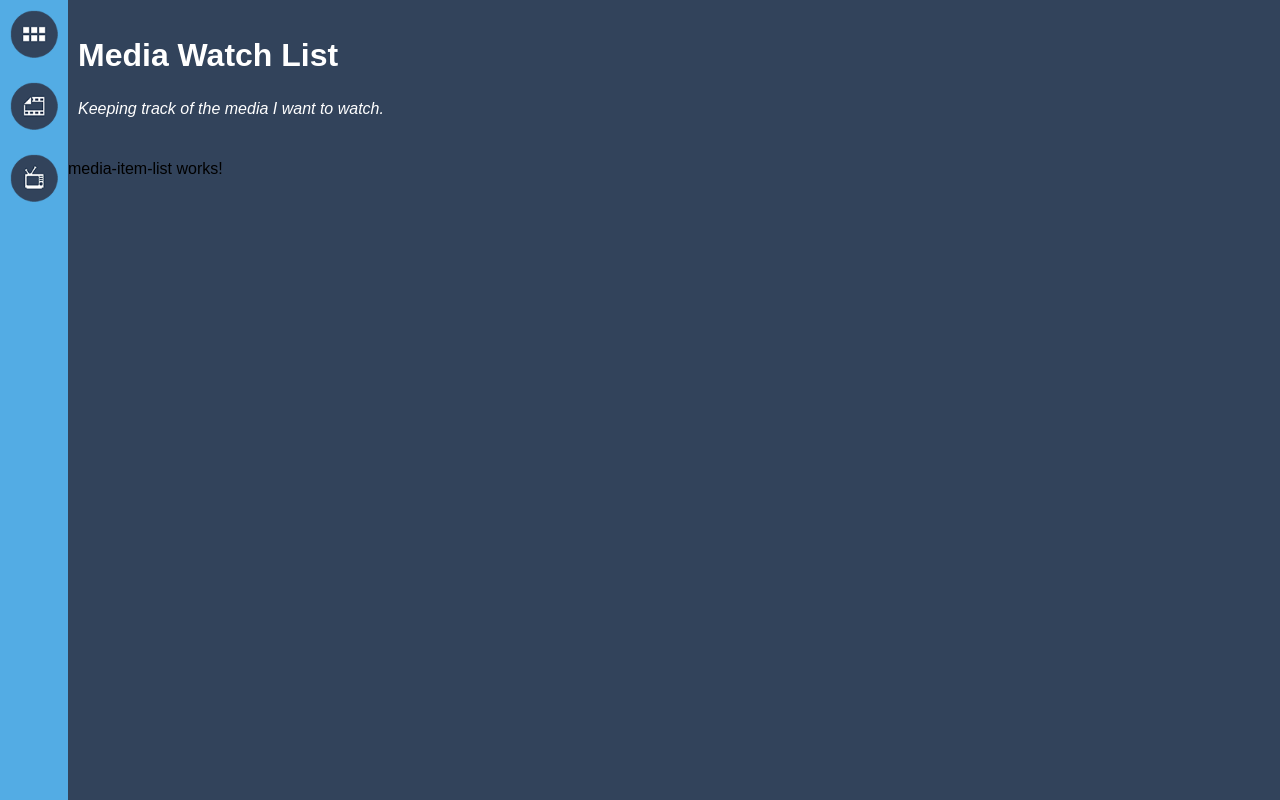
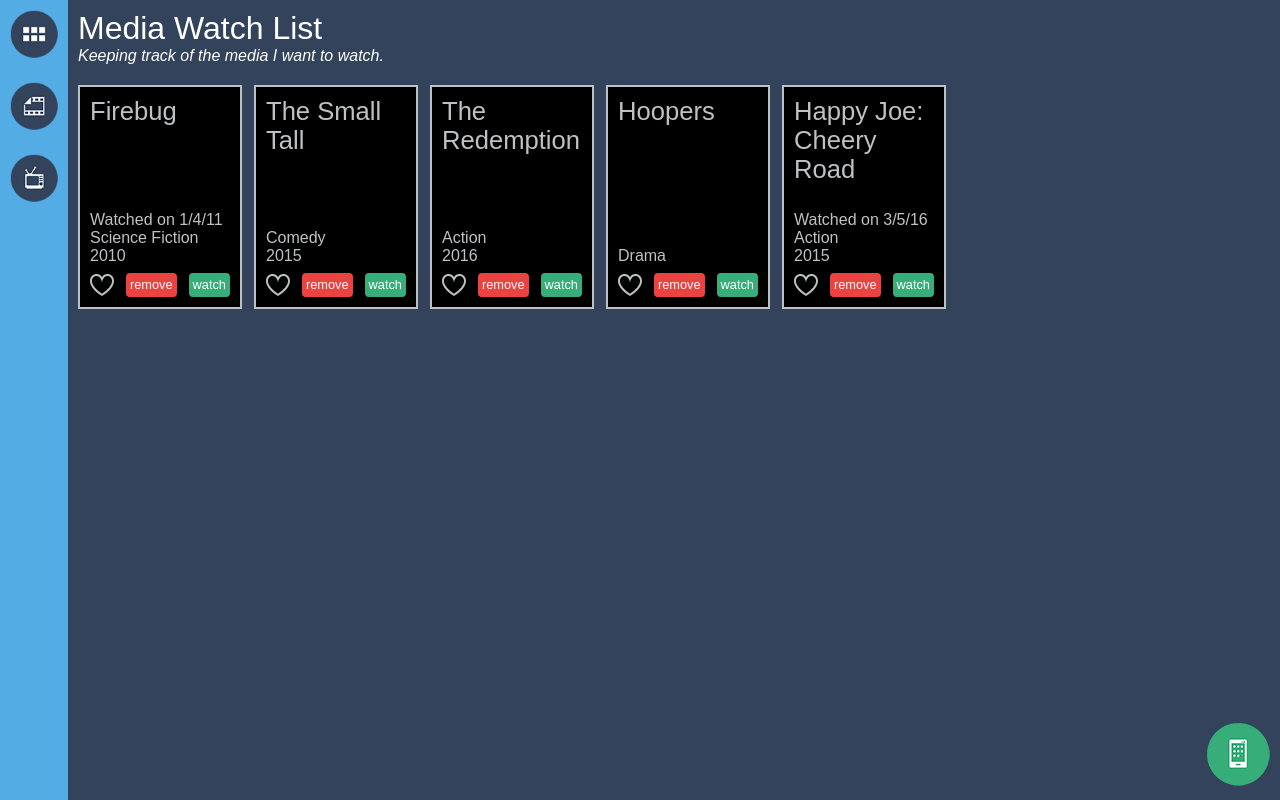
Before and after one commit to PrajapatiKundan/media-tracker-app, an Angular app: page /all in a window 1280 px wide. Built offline with nearby package versions, Linux system fonts and the light colour scheme.

Commit message:
feat: add media-item service, model, component and list-component

```diff
--- a/angular.json
+++ b/angular.json
@@ -12,7 +12,7 @@
       },
       "root": "",
       "sourceRoot": "src",
-      "prefix": "app",
+      "prefix": "mw",
       "architect": {
         "build": {
           "builder": "@angular-devkit/build-angular:browser",
--- a/src/app/app.module.ts
+++ b/src/app/app.module.ts
@@ -4,11 +4,13 @@ import { BrowserModule } from '@angular/platform-browser';
 import { AppRoutingModule } from './app-routing.module';
 import { AppComponent } from './app.component';
 import { MediaItemListComponent } from './components/media-item-list/media-item-list.component';
+import { MediaItemComponent } from './components/media-item/media-item.component';
 
 @NgModule({
   declarations: [
     AppComponent,
-    MediaItemListComponent
+    MediaItemListComponent,
+    MediaItemComponent
   ],
   imports: [
     BrowserModule,
--- a/src/app/components/media-item-list/media-item-list.component.css
+++ b/src/app/components/media-item-list/media-item-list.component.css
@@ -0,0 +1,37 @@
+:host {
+  display: flex;
+  height: calc(100% - 95px);
+  flex-direction: column;
+  padding: 10px;
+}
+header {
+  color: #c6c5c3;
+}
+header.medium-movies {
+  color: #53ace4;
+}
+header.medium-series {
+  color: #45bf94;
+}
+header > h2 {
+  font-size: 1.4em;
+}
+header > h2.error {
+  color: #d93a3e;
+}
+section {
+  flex: 1;
+  display: flex;
+  flex-flow: row wrap;
+  align-content: flex-start;
+}
+section > media-item {
+  margin: 10px;
+}
+footer {
+  text-align: right;
+}
+footer .icon {
+  width: 64px;
+  height: 64px;
+}
--- a/src/app/components/media-item-list/media-item-list.component.html
+++ b/src/app/components/media-item-list/media-item-list.component.html
@@ -1 +1,14 @@
-<p>media-item-list works!</p>
+<header></header>
+
+<section>
+  <mw-media-item
+    *ngFor="let mediaItem of mediaItems"
+    [mediaItem]="mediaItem"
+  ></mw-media-item>
+</section>
+
+<footer>
+  <a routerLink="/add">
+    <img class="icon" src="assets/01.png" />
+  </a>
+</footer>
--- a/src/app/components/media-item-list/media-item-list.component.ts
+++ b/src/app/components/media-item-list/media-item-list.component.ts
@@ -1,15 +1,18 @@
+import { MediaItemService } from './../../services/media-item.service';
 import { Component, OnInit } from '@angular/core';
+import { MediaItem } from 'src/app/models/media-item';
 
 @Component({
-  selector: 'app-media-item-list',
+  selector: 'mw-media-item-list',
   templateUrl: './media-item-list.component.html',
-  styleUrls: ['./media-item-list.component.css']
+  styleUrls: ['./media-item-list.component.css'],
 })
 export class MediaItemListComponent implements OnInit {
+  mediaItems: MediaItem[] = [];
 
-  constructor() { }
+  constructor(private mediaItemService: MediaItemService) {}
 
   ngOnInit(): void {
+    this.mediaItems = this.mediaItemService.getMediaItems();
   }
-
 }
--- /dev/null
+++ b/src/app/components/media-item/media-item.component.css
@@ -0,0 +1,66 @@
+:host {
+  display: flex;
+  flex-direction: column;
+  width: 140px;
+  height: 200px;
+  border: 2px solid;
+  background-color: black; /*#29394b;*/
+  padding: 10px;
+  color: #bdc2c5;
+  margin: 0 12px 12px 0;
+}
+h2 {
+  font-size: 1.6em;
+  flex: 1;
+}
+:host(.medium-movies) {
+  border-color: #53ace4;
+}
+:host(.medium-movies) > h2 {
+  color: #53ace4;
+}
+:host(.medium-series) {
+  border-color: #45bf94;
+}
+:host(.medium-series) > h2 {
+  color: #45bf94;
+}
+.tools {
+  margin-top: 8px;
+  display: flex;
+  flex-wrap: nowrap;
+  justify-content: space-between;
+}
+.favorite {
+  width: 24px;
+  height: 24px;
+  fill: #bdc2c5;
+  cursor: pointer;
+}
+.favorite.is-favorite {
+  fill: #37ad79;
+}
+.favorite.is-favorite-hovering {
+  fill: #45bf94;
+}
+.favorite.is-favorite.is-favorite-hovering {
+  fill: #ec4342;
+}
+.delete {
+  display: block;
+  background-color: #ec4342;
+  padding: 4px;
+  font-size: 0.8em;
+  border-radius: 4px;
+  color: #ffffff;
+  cursor: pointer;
+}
+.details {
+  display: block;
+  background-color: #37ad79;
+  padding: 4px;
+  font-size: 0.8em;
+  border-radius: 4px;
+  color: #ffffff;
+  text-decoration: none;
+}
--- /dev/null
+++ b/src/app/components/media-item/media-item.component.html
@@ -0,0 +1,15 @@
+<h2>{{ mediaItem.name }}</h2>
+<div *ngIf="mediaItem.watchedOn">
+  Watched on {{ mediaItem.watchedOn | date: "shortDate" }}
+</div>
+<div>{{ mediaItem.category }}</div>
+<div>{{ mediaItem.year }}</div>
+<div class="tools">
+  <svg class="favorite" xmlns="http://www.w3.org/2000/svg" viewBox="0 0 24 24">
+    <path
+      d="M12 9.229c.234-1.12 1.547-6.229 5.382-6.229 2.22 0 4.618 1.551 4.618 5.003 0 3.907-3.627 8.47-10 12.629-6.373-4.159-10-8.722-10-12.629 0-3.484 2.369-5.005 4.577-5.005 3.923 0 5.145 5.126 5.423 6.231zm-12-1.226c0 4.068 3.06 9.481 12 14.997 8.94-5.516 12-10.929 12-14.997 0-7.962-9.648-9.028-12-3.737-2.338-5.262-12-4.27-12 3.737z"
+    />
+  </svg>
+  <a class="delete" (click)="onDelete()"> remove </a>
+  <a class="details"> watch </a>
+</div>
--- /dev/null
+++ b/src/app/components/media-item/media-item.component.ts
@@ -0,0 +1,20 @@
+import { MediaItem } from './../../models/media-item';
+import { Component, Input, OnInit } from '@angular/core';
+
+@Component({
+  selector: 'mw-media-item',
+  templateUrl: './media-item.component.html',
+  styleUrls: ['./media-item.component.css'],
+})
+export class MediaItemComponent implements OnInit {
+  @Input()
+  mediaItem!: MediaItem;
+
+  constructor() {}
+
+  ngOnInit(): void {
+    console.log(this.mediaItem);
+  }
+
+  onDelete() {}
+}
--- /dev/null
+++ b/src/app/models/media-item.ts
@@ -0,0 +1,9 @@
+export interface MediaItem {
+  id: number;
+  name: string;
+  medium: string;
+  category: string;
+  year: number | null;
+  watchedOn: number | null;
+  isFavorite: boolean;
+}
--- /dev/null
+++ b/src/app/services/media-item.service.ts
@@ -0,0 +1,60 @@
+import { MediaItem } from './../models/media-item';
+import { Injectable } from '@angular/core';
+
+@Injectable({
+  providedIn: 'root',
+})
+export class MediaItemService {
+  mediaItems: MediaItem[] = [
+    {
+      id: 1,
+      name: 'Firebug',
+      medium: 'Series',
+      category: 'Science Fiction',
+      year: 2010,
+      watchedOn: 1294166565384,
+      isFavorite: false,
+    },
+    {
+      id: 2,
+      name: 'The Small Tall',
+      medium: 'Movies',
+      category: 'Comedy',
+      year: 2015,
+      watchedOn: null,
+      isFavorite: true,
+    },
+    {
+      id: 3,
+      name: 'The Redemption',
+      medium: 'Movies',
+      category: 'Action',
+      year: 2016,
+      watchedOn: null,
+      isFavorite: false,
+    },
+    {
+      id: 4,
+      name: 'Hoopers',
+      medium: 'Series',
+      category: 'Drama',
+      year: null,
+      watchedOn: null,
+      isFavorite: true,
+    },
+    {
+      id: 5,
+      name: 'Happy Joe: Cheery Road',
+      medium: 'Movies',
+      category: 'Action',
+      year: 2015,
+      watchedOn: 1457166565384,
+      isFavorite: false,
+    },
+  ];
+  constructor() {}
+
+  getMediaItems(): MediaItem[] {
+    return this.mediaItems;
+  }
+}
--- a/src/styles.css
+++ b/src/styles.css
@@ -1,3 +1,92 @@
+/* resets */
+html,
+body,
+div,
+span,
+applet,
+object,
+iframe,
+h1,
+h2,
+h3,
+h4,
+h5,
+h6,
+p,
+blockquote,
+pre,
+a,
+abbr,
+acronym,
+address,
+big,
+cite,
+code,
+del,
+dfn,
+em,
+img,
+ins,
+kbd,
+q,
+s,
+samp,
+small,
+strike,
+strong,
+sub,
+sup,
+tt,
+var,
+b,
+u,
+i,
+center,
+dl,
+dt,
+dd,
+ol,
+ul,
+li,
+fieldset,
+form,
+label,
+legend,
+table,
+caption,
+tbody,
+tfoot,
+thead,
+tr,
+th,
+td,
+article,
+aside,
+canvas,
+details,
+embed,
+figure,
+figcaption,
+footer,
+header,
+hgroup,
+menu,
+nav,
+output,
+ruby,
+section,
+summary,
+time,
+mark,
+audio,
+video {
+  margin: 0;
+  padding: 0;
+  border: 0;
+  font-size: 100%;
+  font: inherit;
+}
+
 body {
   margin: 0px;
   padding: 0px;
```
Also changed, not shown: 2 other files (tests, documents, lock files or other folders).
